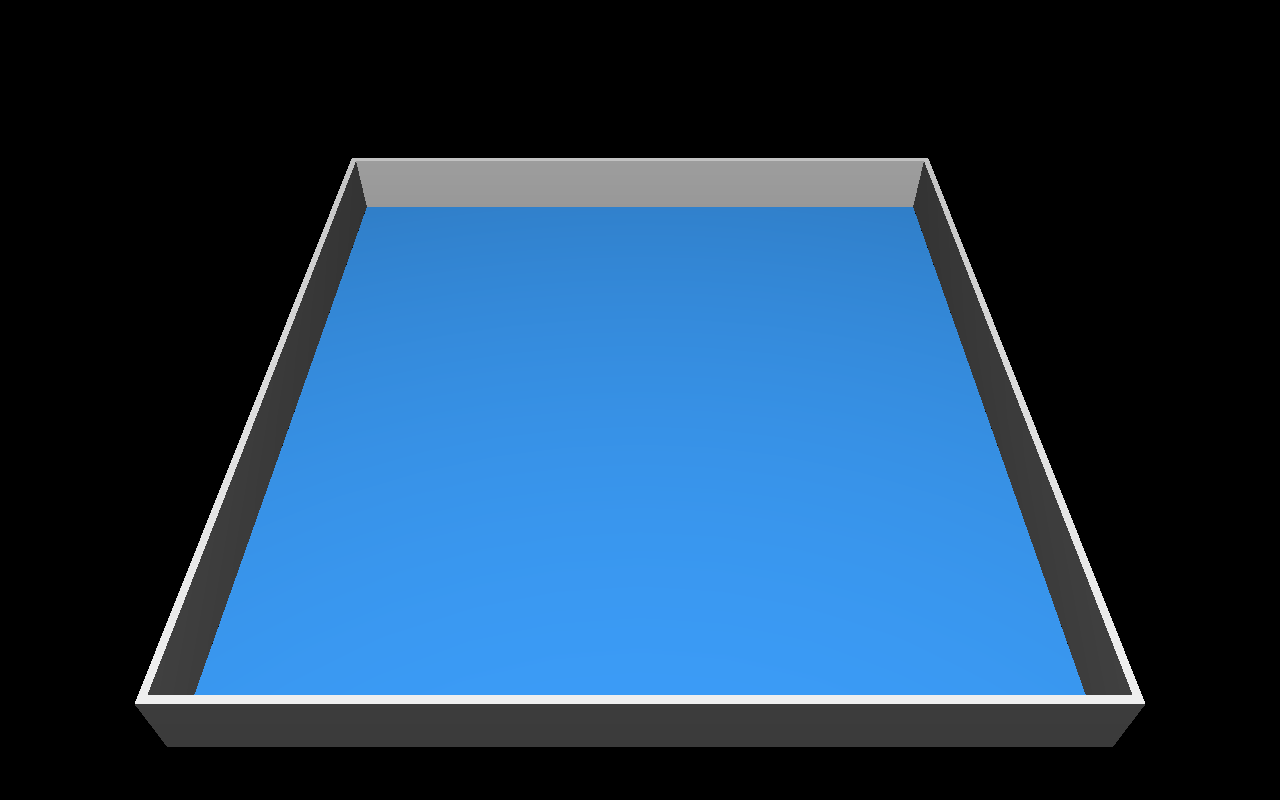
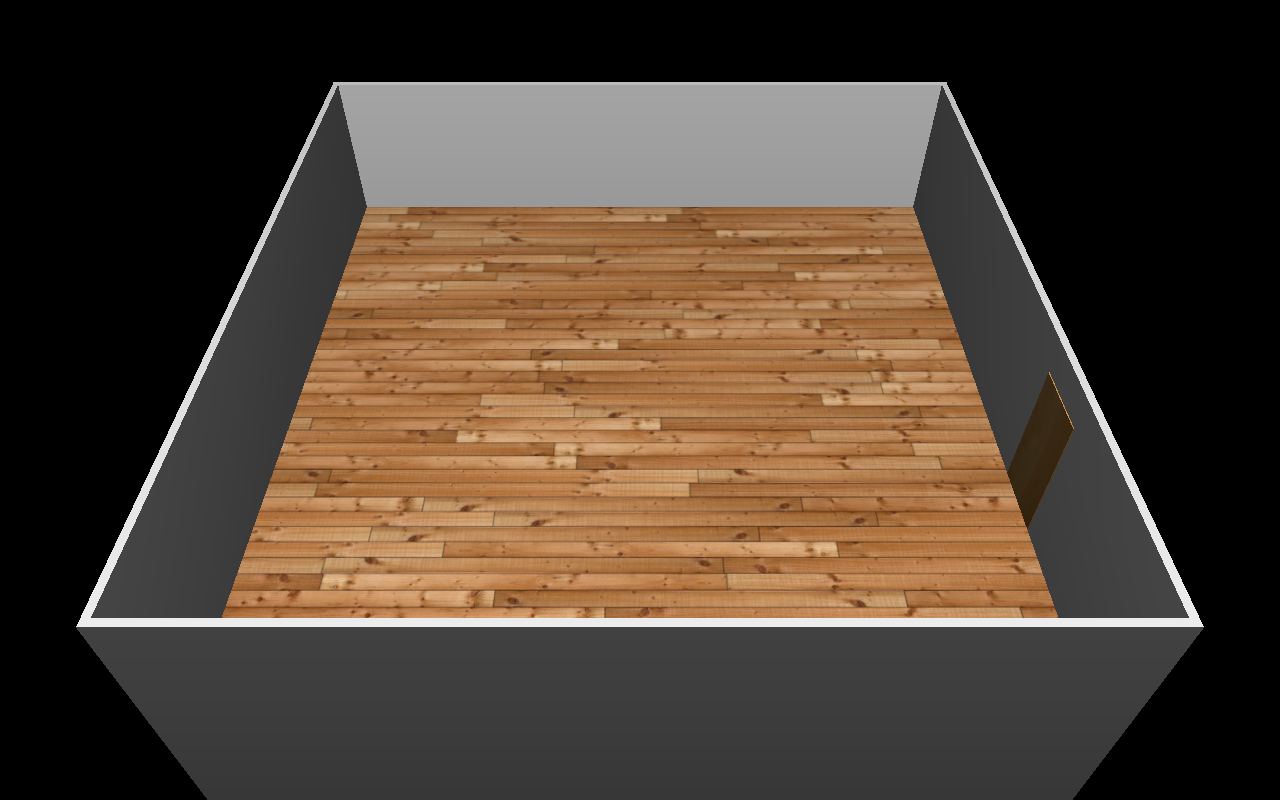
Before and after one commit to xiekun1992/3dExhibition, a plain HTML site: page index.html in a window 1280 px wide. Drawn offline with Linux system fonts and the light colour scheme; animation ran at ten frames a second.

Commit message:
添加地板纹理，添加门

```diff
--- a/index.html
+++ b/index.html
@@ -13,6 +13,7 @@
 	<script src="./libs/three.js"></script>
 	<script src="./src/ground.js"></script>
 	<script src="./src/wall.js"></script>
+	<script src="./src/door.js"></script>
 	<script src="./src/exhibition.js"></script>
 </body>
 </html>
--- /dev/null
+++ b/src/door.js
@@ -0,0 +1,8 @@
+function Door(){
+	this.geometry = new THREE.BoxGeometry(0.11, 2, 1);
+	this.material = new THREE.MeshLambertMaterial();
+	this.texture = THREE.ImageUtils.loadTexture("../textures/wood-2.jpg");
+	this.material.map = this.texture;
+	this.mesh = new THREE.Mesh(this.geometry, this.material);
+	this.mesh.position.set(5.29, 0.5, 1.5);
+}
--- a/src/exhibition.js
+++ b/src/exhibition.js
@@ -30,6 +30,9 @@ scene.add(ground.mesh);
 // 墙
 var wall = new Wall();
 scene.add(wall.group);
+// 门
+var door = new Door();
+scene.add(door.mesh);
 
 function render(){
 	requestAnimationFrame(render);
--- a/src/ground.js
+++ b/src/ground.js
@@ -1,5 +1,8 @@
 function Ground(){
 	this.geometry = new THREE.PlaneGeometry(10, 10, 10, 10);
-	this.material = new THREE.MeshLambertMaterial({color: 0x3da1ff, side: THREE.DoubleSide, wireframe: false});
+	// this.material = new THREE.MeshLambertMaterial({color: 0x3da1ff, side: THREE.DoubleSide, wireframe: false});
+	this.texture = THREE.ImageUtils.loadTexture("../textures/floor-wood.jpg");
+	this.material = new THREE.MeshPhongMaterial();
+	this.material.map = this.texture;
 	this.mesh = new THREE.Mesh(this.geometry, this.material);
 }
--- a/src/wall.js
+++ b/src/wall.js
@@ -1,26 +1,32 @@
 function Wall(){
 	this.group = new THREE.Group();
 	this.material = new THREE.MeshLambertMaterial({color: 0xffffff});
+	// this.texture = THREE.ImageUtils.loadTexture("../textures/brick-wall.jpg");
 
-	this.rightGeometry = new THREE.BoxGeometry(0.1, 1, 10.9);
+	// this.material.map = this.texture;
+	this.height = 4;
+	this.width = 0.1;
+
+	this.rightGeometry = new THREE.BoxGeometry(this.width, this.height, 10.9);
 	this.rightMesh = new THREE.Mesh(this.rightGeometry, this.material);
 	this.rightMesh.position.set(5.3, 0, -0.4);
 	this.rightMesh.castShadow = true;
 
-	this.topGeometry = new THREE.BoxGeometry(0.1, 1, 10.5);
+	this.topGeometry = new THREE.BoxGeometry(this.width, this.height, 10.5);
 	this.topMesh = new THREE.Mesh(this.topGeometry, this.material);
 	this.topMesh.rotation.y = 0.5 * Math.PI;
 	this.topMesh.position.set(0, 0, -5.8);
 
-	this.leftGeometry = new THREE.BoxGeometry(0.1, 1, 10.9);
+	this.leftGeometry = new THREE.BoxGeometry(this.width, this.height, 10.9);
 	this.leftMesh = new THREE.Mesh(this.leftGeometry, this.material);
 	this.leftMesh.position.set(-5.3, 0, -0.4);
 
-	this.bottomGeometry = new THREE.BoxGeometry(0.1, 1, 10.5);
+	this.bottomGeometry = new THREE.BoxGeometry(this.width, this.height, 10.5);
 	this.bottomMesh = new THREE.Mesh(this.bottomGeometry, this.material);
 	this.bottomMesh.rotation.y = 0.5 * Math.PI;
 	// this.bottomMesh.rotation.x = -0.1 * Math.PI;
 	this.bottomMesh.position.set(0, 0, 5);
+
 
 	this.group.add(this.rightMesh);
 	this.group.add(this.topMesh);
```
Also changed, not shown: textures/brick-wall.jpg (added), textures/floor-wood.jpg (added), textures/soil_normal.jpg (added), textures/wood-2.jpg (added).
